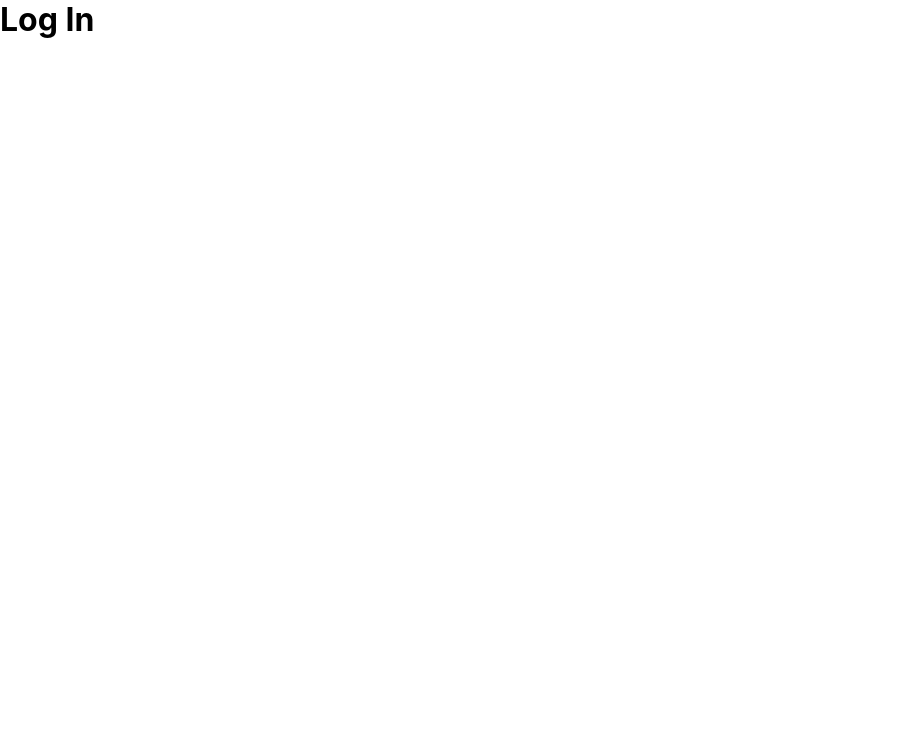
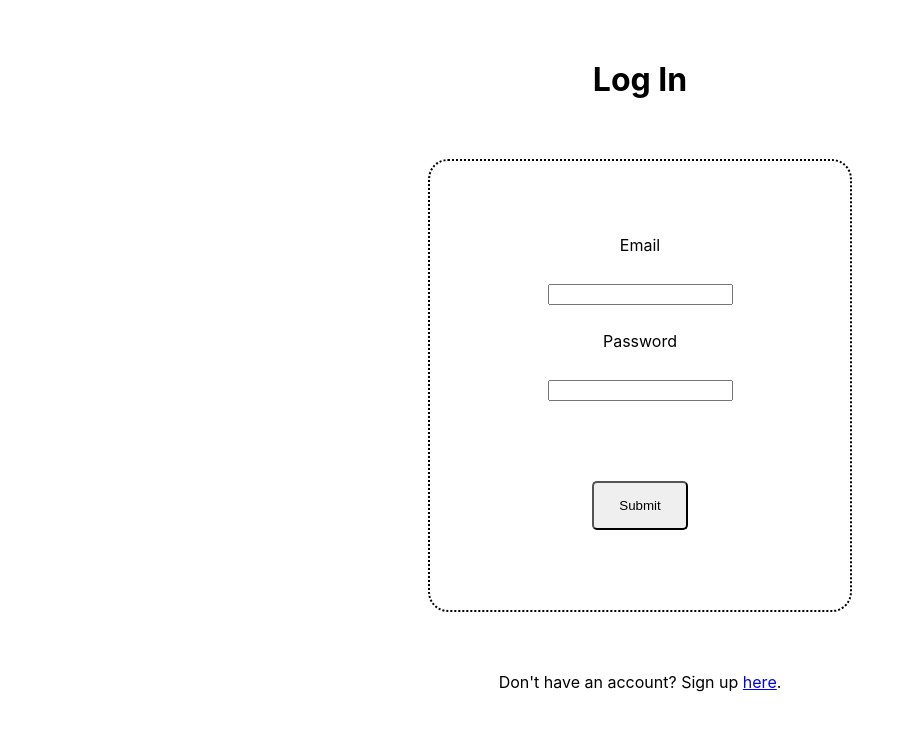
Before and after one commit to cou-mar/project-3-frontend, a React (Create React App) app: page /login in a window 1280 px wide. Shown: the top 730 px of the page, without its empty margins (0-913 px from the left). Built offline with nearby package versions, Linux system fonts and the light colour scheme.

Commit message:
middleware fixed, createevent and details tested

```diff
--- a/src/App.css
+++ b/src/App.css
@@ -1,6 +1,8 @@
 *{
   margin: 0;
 }
+
+
 
 .homeTitle{
   text-align: center;
@@ -32,23 +34,61 @@
   border-radius: 5px;
 }
 
-.signupContainer{
+.authContainer{
   text-align: center;
   margin: 60px;
+  display: flex;
+  justify-content: center;
+  flex-direction: column;
+  align-items: center;
 }
 
-.signupForm{
+.authForm{
   border: 2px dotted;
   border-radius: 20px;
   margin: 60px;
   padding: 60px;
   line-height: 3;
+  width: 300px;
+  display: flex;
+  justify-content: center;
+  flex-direction: column;
 }
 
-.signupForm button{
+.authForm button{
   padding: 15px 25px;
   margin: 20px;
   border-radius: 5px;
+}
+
+.profileContainer{
+  margin: 50px;
+  display: flex;
+  flex-direction: column;
+  justify-content: center;
+}
+
+.profileSlideshow{
+  border: 2px solid;
+  margin: 50px;
+  padding: 50px;
+  width: 60vw;
+  margin-left: auto;
+  margin-right: auto;
+  height: fit-content;
+  display: flex;
+  justify-content: center;
+  align-items: center;
+}
+
+.profileBttnContainer{
+  display: flex;
+  justify-content: center;
+}
+
+.profileBttnContainer button{
+  margin: 20px;
+  padding: 40px;
 }
 
 /* .App {
--- a/src/App.js
+++ b/src/App.js
@@ -7,18 +7,60 @@ import ProfilePage from './pages/ProfilePage';
 import FavoritesPage from './pages/FavoritesPage';
 import EventsPage from './pages/EventsPage';
 import EventDetailsPage from './pages/EventDetailsPage';
+import IsAnon from './components/IsAnon';
+import IsPrivate from './components/IsPrivate';
+import CreateEventPage from './pages/CreateEventPage';
+import { AuthContext } from './context/auth.context';
+import { useContext } from 'react';
 
 function App() {
+
+  const { logOutUser } = useContext(AuthContext)
+
+  let token = localStorage.getItem('authToken')
+
   return (
     <div className="App">
+      {
+      token ?  <button onClick={logOutUser}>Logout</button> : null
+      }
+
       <Routes>
         <Route path='/' element={<HomePage/>} />
-        <Route path='/signup' element={<SignupPage/>} />
-        <Route path='/login' element={<LoginPage/>} />
-        <Route path='/profile' element={<ProfilePage/>} />
-        <Route path='/my-events' element={<FavoritesPage/>} />
-        <Route path='/see-events' element={<EventsPage/>} />
-        <Route path='/see-event/:eventId' element={<EventDetailsPage/>} />
+        <Route path='/signup' element={
+          <IsAnon>
+            <SignupPage/>
+          </IsAnon>
+        } />
+        <Route path='/login' element={
+          <IsAnon>
+            <LoginPage/>
+          </IsAnon>
+        } />
+        <Route path='/profile' element={
+          <IsPrivate>
+            <ProfilePage/>
+          </IsPrivate>
+        } />
+        <Route path='/my-events' element={
+          <IsPrivate>
+            <FavoritesPage/>
+          </IsPrivate>
+        } />
+        <Route path='/create-event' element={
+            <CreateEventPage />
+        }>
+        </Route>
+        <Route path='/see-events' element={
+          <IsPrivate>
+            <EventsPage/>
+          </IsPrivate>
+        } />
+        <Route path='/see-event/:eventId' element={
+          <IsPrivate>
+            <EventDetailsPage/>
+          </IsPrivate>
+        } />
       </Routes>
     </div>
   );
--- a/src/components/IsAnon.js
+++ b/src/components/IsAnon.js
@@ -0,0 +1,15 @@
+import { useContext } from "react";
+import { Navigate } from "react-router-dom";
+import { AuthContext } from '../context/auth.context';
+
+function IsAnon(props){
+    const {isLoggedIn, isLoading} = useContext(AuthContext);
+
+    if(isLoading) return <p>loading...</p>;
+
+    if(isLoggedIn) return <Navigate to="/profile" />
+
+    return props.children;
+}
+
+export default IsAnon;
--- a/src/components/IsPrivate.js
+++ b/src/components/IsPrivate.js
@@ -0,0 +1,15 @@
+import { useContext } from "react";
+import { Navigate } from "react-router-dom";
+import { AuthContext } from '../context/auth.context';
+
+function IsPrivate(props){
+    const {isLoggedIn, isLoading} = useContext(AuthContext);
+
+    if(isLoading) return <p>loading...</p>;
+
+    if(!isLoggedIn) return <Navigate to="/login" />
+
+    return props.children;
+}
+
+export default IsPrivate;
--- a/src/context/auth.context.js
+++ b/src/context/auth.context.js
@@ -16,13 +16,17 @@ function AuthProviderWrapper(props){
     const authenticateUser = () => {
         const storedToken = localStorage.getItem('authToken');
 
+        // console.log("This is the token:", storedToken)
+
         if(storedToken){
+            // console.log("Made it to line 20")
             axios.get(`${API_URL}/auth/verify`, {headers: {Authorization: `Bearer ${storedToken}`}}
             )
             .then((response) => {
+                // console.log("Made it to line 24")
                 const user = response.data;
                 setIsLoggedIn(true);
-                setIsLoading(true);
+                setIsLoading(false);
                 setUser(user);
             })
             .catch((error) => {
--- /dev/null
+++ b/src/pages/CreateEventPage.js
@@ -0,0 +1,93 @@
+import { useState } from "react";
+import { useNavigate } from "react-router-dom";
+import axios from "axios";
+
+const CreateEventPage = () => {
+
+    const navigate = useNavigate();
+
+    const [title, setTitle] = useState('');
+    const [date, setDate] = useState('');
+    const [address, setAddress] = useState({
+        street: "",
+        city: "",
+        state: "",
+        zipcode: 0
+    });
+    const [location, setLocation] = useState({
+        latitude: 0,
+        longitude: 0
+    });
+    const [description, setDescription] = useState('');
+
+    const updateTitle = (e) => setTitle(e.target.value);
+
+    const updateDate = (e) => setDate(e.target.value);
+
+    const updateAddress = (e) => {
+        setAddress({...address, [e.target.name]: e.target.value})};
+
+    const updateLocation = (e) => {
+        setLocation({...location, [e.target.name]: e.target.value})};
+
+    const updateDescription = (e) => setDescription(e.target.value);
+
+    const handleFormSubmit = e => {
+        e.preventDefault();
+        axios.post('http://localhost:3001/user/create-event', {
+            title,
+            date,
+            address,
+            location,
+            description
+        })
+        .then(axiosResponse => {
+            console.log(axiosResponse.data);
+            navigate(`/see-event/${axiosResponse.data._id}`)
+        })
+        .catch(err => console.log(err))
+    };
+
+    return (
+        <div>
+            <h1>Create New Event</h1>
+
+            <form
+            onSubmit={handleFormSubmit}
+            >
+                <label htmlFor="title">Title</label>
+                <input placeholder="Race for the Cure" type="text" name="title" onChange={updateTitle} />
+
+                <label htmlFor="date">Date</label>
+                <input placeholder="11/23/23" type="text" name="date" onChange={updateDate} />
+
+                <label htmlFor="street">Street</label>
+                <input placeholder="123 Street" type="text" name="street" onChange={updateAddress} value={address.street}/>
+
+                <label htmlFor="city">City</label>
+                <input placeholder="Miami" type="text" name="city" onChange={updateAddress} value={address.city} />
+
+                <label htmlFor="state">State</label>
+                <input placeholder="FL" type="text" name="state" onChange={updateAddress} value={address.state} />
+
+                <label htmlFor="zipcode">Zipcode</label>
+                <input placeholder="33132" type="text" name="zipcode" onChange={updateAddress} value={address.zipcode}/>
+
+                <label htmlFor="latitude">Latitude</label>
+                <input placeholder="25.776201503384037" type="text" name="latitude" onChange={updateLocation} value={location.latitude} />
+
+                <label htmlFor="longitude">Longitude</label>
+                <input placeholder="-80.18859153191926" type="text" name="longitude" onChange={updateLocation} value={location.longitude} />
+
+                <label htmlFor="description">Description</label>
+                {/* <input placeholder="Half marathon to raise funds for breast cancer awareness." type="text" name="description" onChange={updateDescription} /> */}
+                <textarea placeholder="Half marathon to raise funds for breast cancer awareness." name="description" id="description" onChange={updateDescription} cols="30" rows="5"></textarea>
+
+                <button>Create Event</button>
+            </form>
+
+        </div>
+    );
+}
+
+export default CreateEventPage;
--- a/src/pages/LoginPage.js
+++ b/src/pages/LoginPage.js
@@ -1,7 +1,60 @@
+import { useState, useContext } from "react";
+import { useNavigate } from "react-router-dom";
+import { AuthContext } from '../context/auth.context';
+import axios from "axios";
+
 const LoginPage = () => {
+
+    const {storeToken, authenticateUser} = useContext(AuthContext);
+
+    const navigate = useNavigate();
+
+    const [state, setState] = useState({
+        email: '',
+        password: ''
+    });
+
+    const updateState = e => setState({
+        ...state,
+        [e.target.name]: e.target.value
+    });
+
+    const onFormSubmit = e => {
+        e.preventDefault();
+        console.log(state);
+        axios.post('http://localhost:3001/auth/login', {
+            email: state.email,
+            password: state.password
+        })
+        .then(axiosResponse => {
+            console.log(axiosResponse.data);
+            storeToken(axiosResponse.data.authToken);
+            authenticateUser();
+            navigate('/profile');
+        })
+        .catch(err => console.log(err));
+    }
+
     return (
-        <div>
+        <div className="authContainer">
             <h1>Log In</h1>
+
+            <div className="authForm">
+                <form onSubmit={onFormSubmit}>
+                    <label>Email</label><br />
+                    <input value={state.email} name="email" onChange={updateState} />
+                <br />
+                    <label>Password</label><br />
+                    <input value={state.password} name="password"  onChange={updateState} />
+                <br />
+                <br />
+                    <button>Submit</button>
+                </form>
+            </div>
+
+            <p>
+                Don't have an account? Sign up <a href="/signup">here</a>.
+            </p>
         </div>
     );
 }
--- a/src/pages/SignupPage.js
+++ b/src/pages/SignupPage.js
@@ -33,10 +33,10 @@ const SignupPage = () => {
     }
 
     return (
-        <div className="signupContainer">
+        <div className="authContainer">
             <h1>Sign Up</h1>
 
-            <div className="signupForm">
+            <div className="authForm">
                 <form onSubmit={onFormSubmit}>
                     <label>Name</label><br />
                     <input value={state.name} name="name" onChange={updateState} />
```
Also changed, not shown: src/pages/EventDetailsPage.js (+27 -1 lines), src/pages/ProfilePage.js (+20 -2 lines), src/components/CreateEvent.js (deleted).
